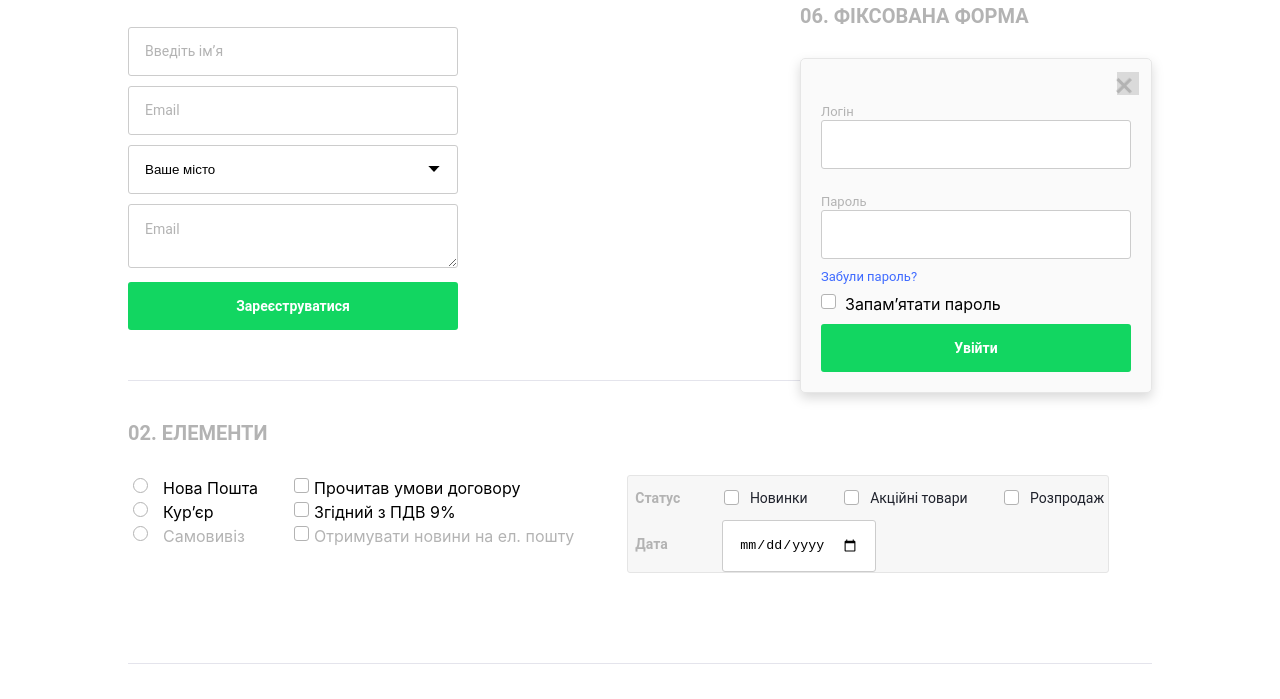
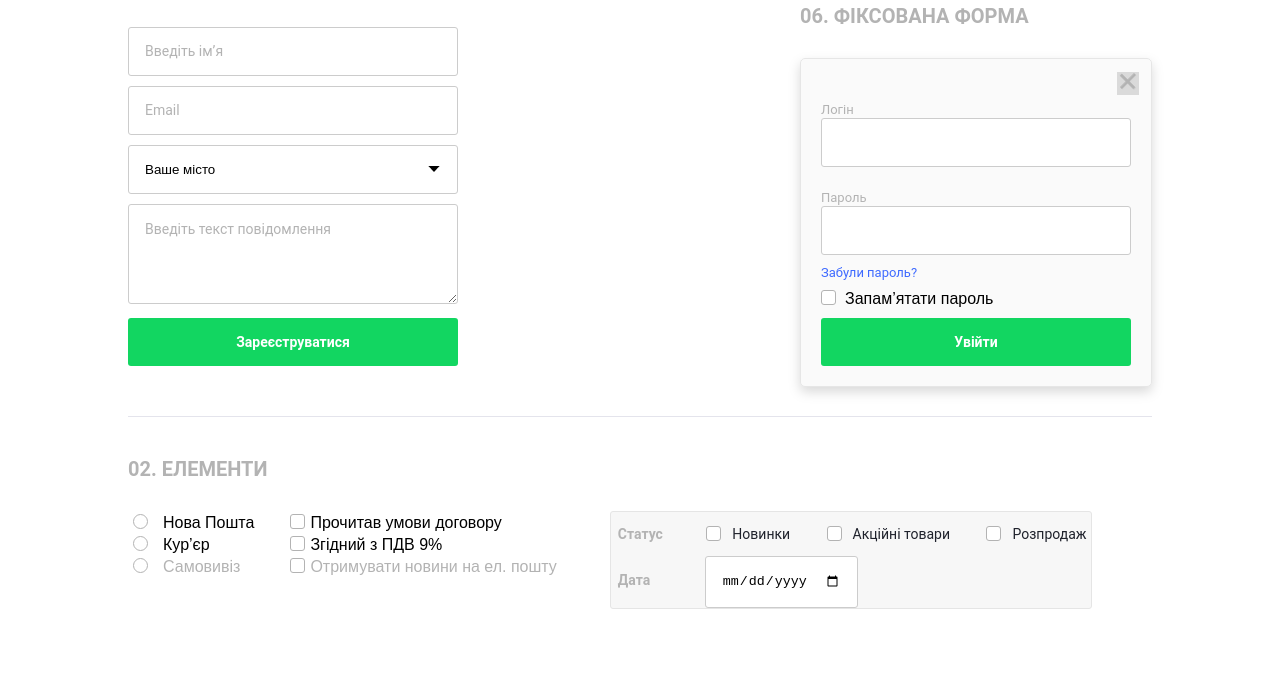
Before and after one commit to slavik1503/form, a plain HTML site: page index.html in a window 1280 px wide. Shown: the part 101-800 px from the top of the page. Drawn offline with Linux system fonts and the light colour scheme.

```diff
--- a/css/style.css
+++ b/css/style.css
@@ -8,7 +8,7 @@
 }
 body{
     margin: 0;
-    font-family:-apple-system,'Roboto';
+    font-family:"Arial";
 }
 .wrapper{
     margin: 0 auto;
@@ -57,6 +57,12 @@ input,
 textarea,
 select{
     outline: none;
+}
+textarea{
+    resize: vertical;
+    min-height: 100px;
+    max-height: 150px;
+    font-family: inherit;
 }
 input,
 .text{
--- a/index.html
+++ b/index.html
@@ -25,7 +25,7 @@
                         <option>Хмельницький</option>
                     </select>
                 </label>
-                <textarea class="text" placeholder="Email"></textarea>
+                <textarea class="text" placeholder="Введіть текст повідомлення"></textarea>
                 <input class="submit" type="submit" value="Зареєструватися">
             </form>
         </div>
```
